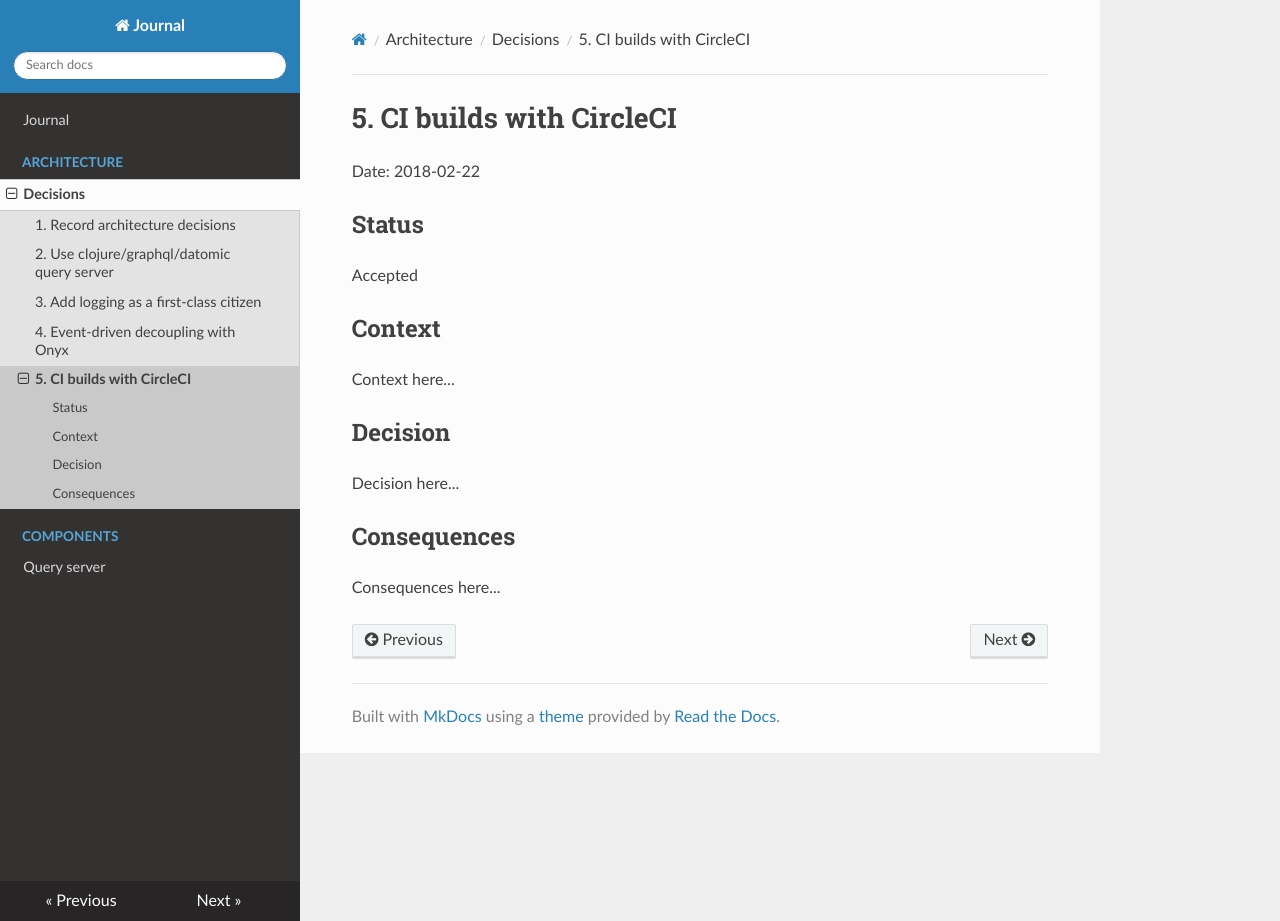
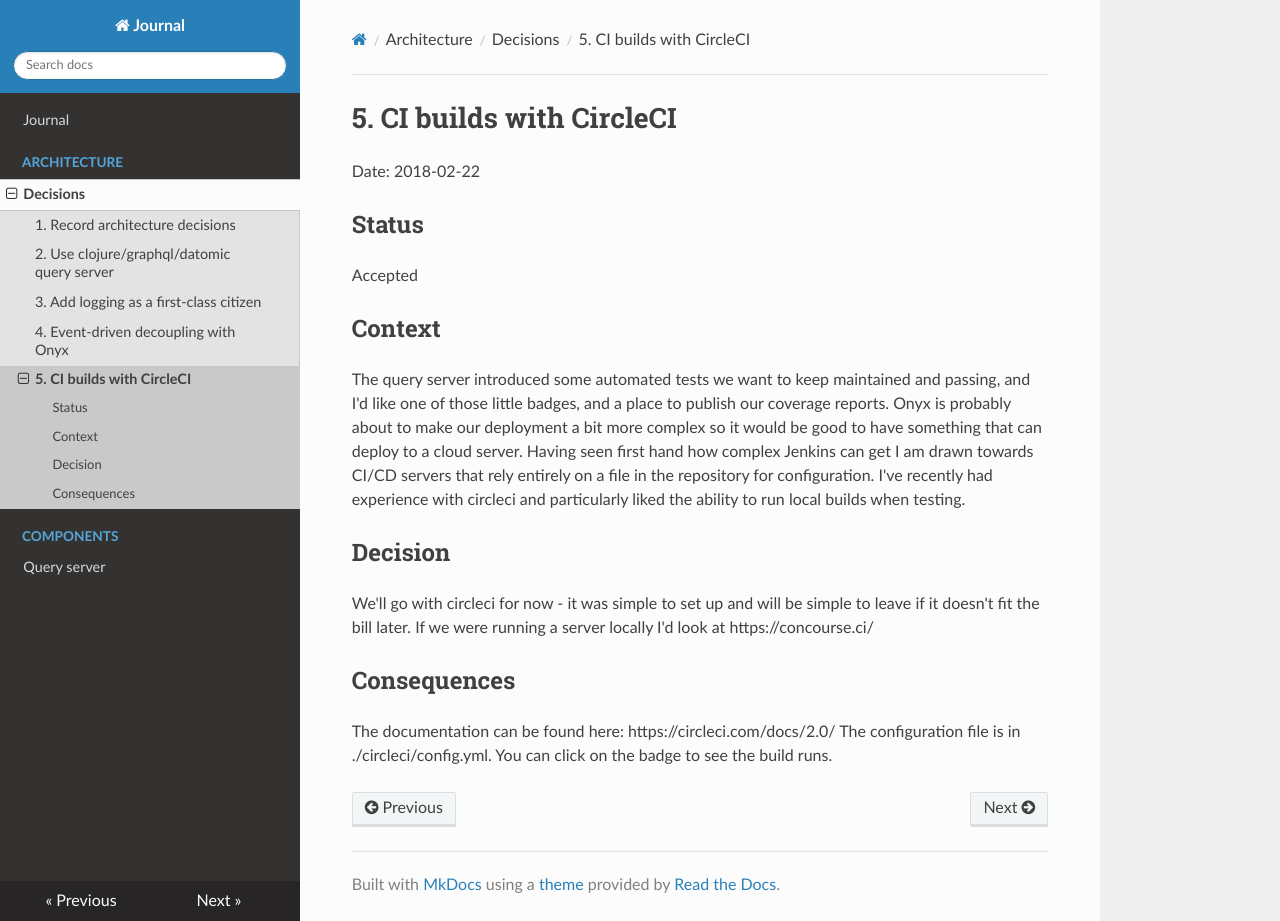
Before and after one commit to p14n/journal, an MkDocs documentation site: the page built from docsource/architecture/decisions/0005-ci-builds-with-circleci.md, in a window 1280 px wide and 921 px high. Built offline with MkDocs 1.6.1, drawn with Linux system fonts in a browser that asks for light colours; nearby versions of some CDN libraries.

Commit message:
Update ADR

```diff
--- a/docsource/architecture/decisions/0005-ci-builds-with-circleci.md
+++ b/docsource/architecture/decisions/0005-ci-builds-with-circleci.md
@@ -8,12 +8,13 @@ Accepted
 
 ## Context
 
-Context here...
+The query server introduced some automated tests we want to keep maintained and passing, and I'd like one of those little <passing> badges, and a place to publish our coverage reports. Onyx is probably about to make our deployment a bit more complex so it would be good to have something that can deploy to a cloud server.  Having seen first hand how complex Jenkins can get I am drawn towards CI/CD servers that rely entirely on a file in the repository for configuration.  I've recently had experience with circleci and particularly liked the ability to run local builds when testing.
 
 ## Decision
 
-Decision here...
+We'll go with circleci for now - it was simple to set up and will be simple to leave if it doesn't fit the bill later.  If we were running a server locally I'd look at https://concourse.ci/
 
 ## Consequences
 
-Consequences here...
+The documentation can be found here: https://circleci.com/docs/2.0/
+The configuration file is in ./circleci/config.yml.  You can click on the badge to see the build runs.
```
